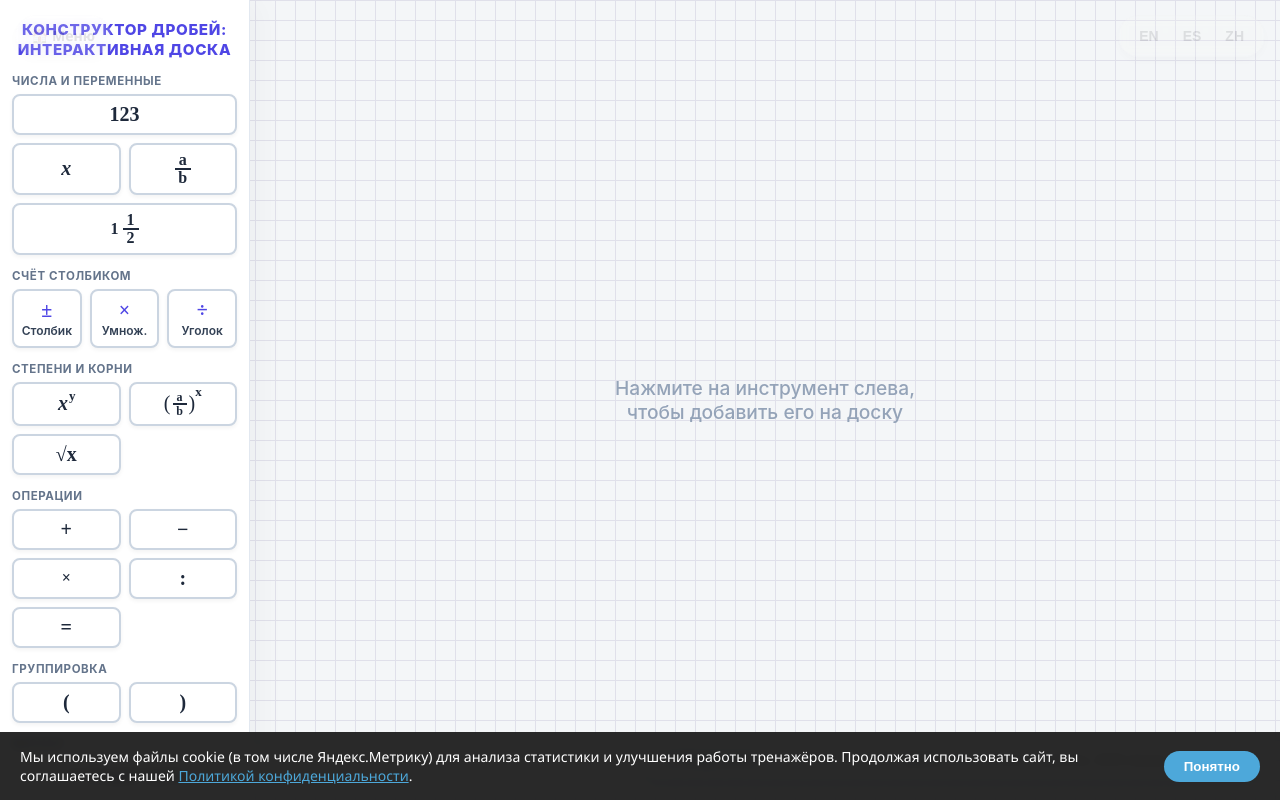
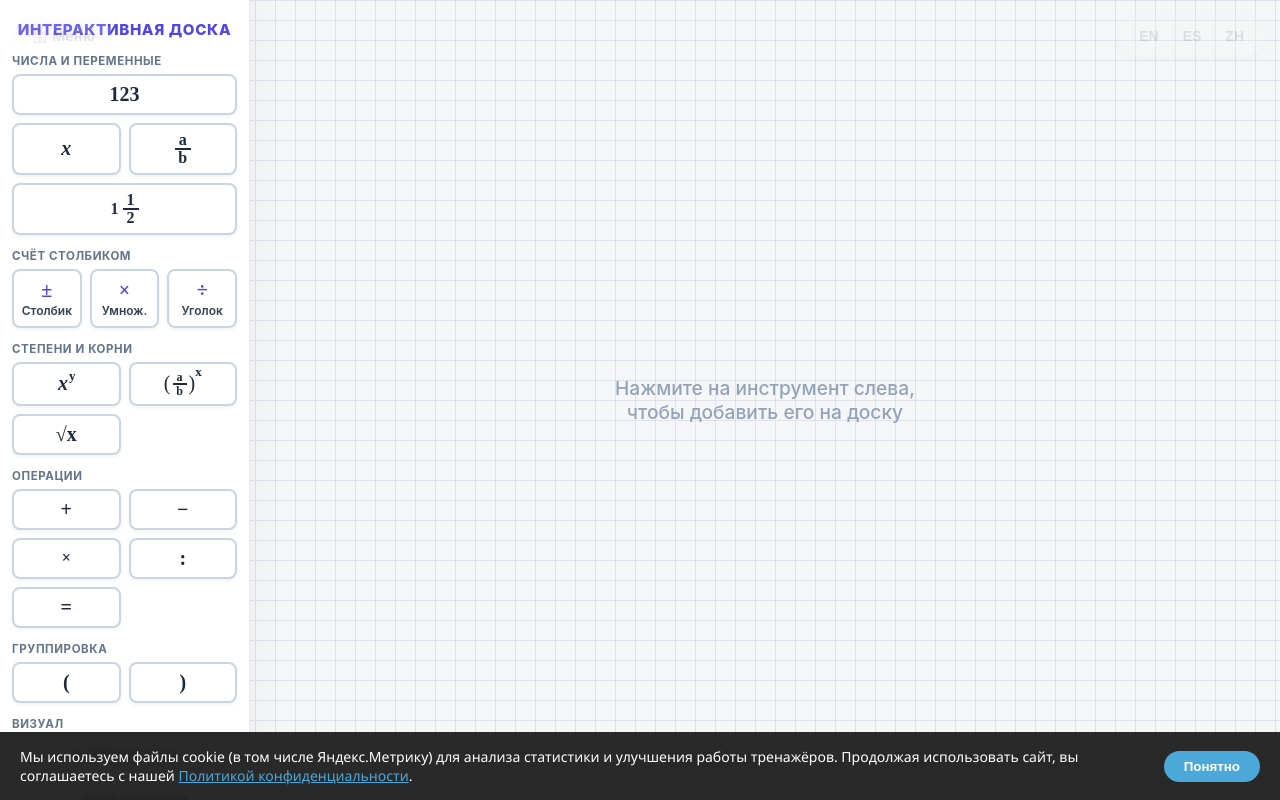
Before and after one commit to godspace/math-6-grade, a plain HTML site: page trainers/fractions/math_board.html in a window 1280 px wide. Drawn offline with Linux system fonts and the light colour scheme.

Commit message:
S6.5: math_board - H1 «Интерактивная доска», фраза «Конструктор дробей» убрана из заголовка

```diff
--- a/trainers/fractions/math_board.html
+++ b/trainers/fractions/math_board.html
@@ -108,7 +108,7 @@
 <div id="sidebar-overlay" aria-hidden="true"></div>
 
 <aside id="sidebar" aria-label="Инструменты доски">
-    <h1 style="font-size:0.95rem;font-weight:800;line-height:1.3;margin:0;text-align:center;text-transform:uppercase;letter-spacing:0.04em;color:var(--primary-color)">Конструктор дробей: интерактивная доска</h1>
+    <h1 style="font-size:0.95rem;font-weight:800;line-height:1.3;margin:0;text-align:center;text-transform:uppercase;letter-spacing:0.04em;color:var(--primary-color)">Интерактивная доска</h1>
     <div>
         <div class="section-title">Числа и Переменные</div>
         <div class="tools-grid full">
```
Also changed, not shown: 1 other file.
